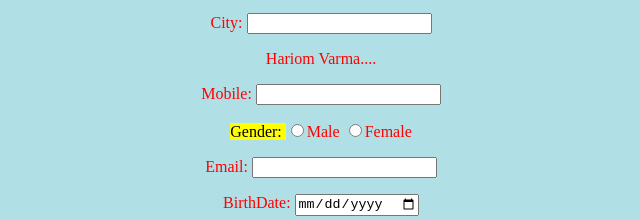
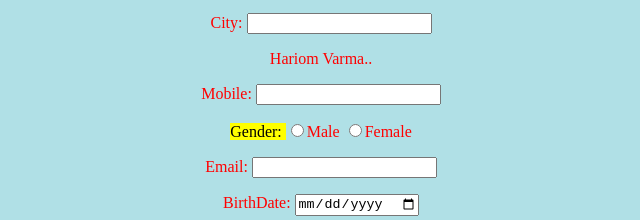
Before and after one commit to hari-v-eq/Test_hub, a plain HTML site: page index.htm in a window 1280 px wide. Shown: the part 223-443 px from the top of the page, 319-959 px from the left. Drawn offline with Linux system fonts and the light colour scheme.

Commit message:
all done

```diff
--- a/index.htm
+++ b/index.htm
@@ -26,7 +26,7 @@
 
                 <p><label> Last name: <input name="lasttname"/></label></p>
 		<p><label> City: <input name="City"/></label></p>
-        <p>Hariom Varma....</p>
+        <p>Hariom Varma..</p>
 		<p><label> Mobile: <input name="Mobile"/></label></p>
 
                 <!-- Label and radio button field -->
```
